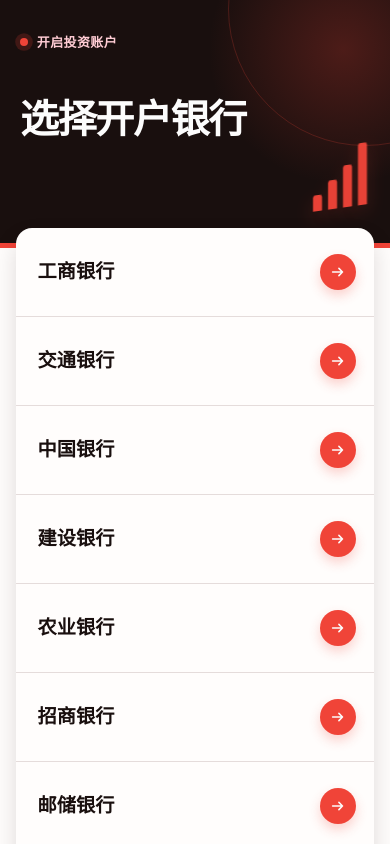
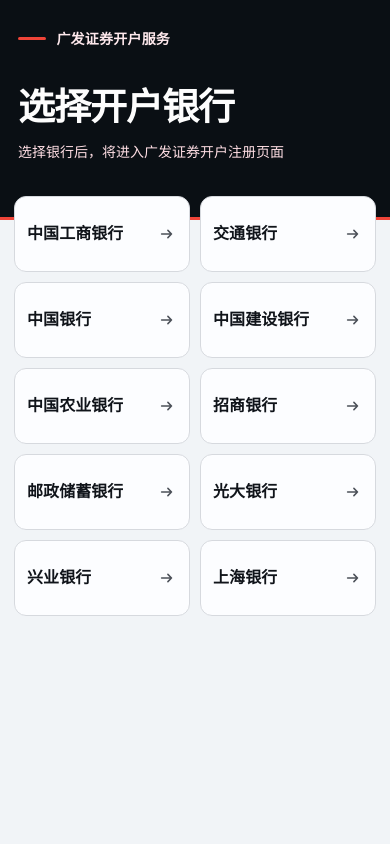
Before and after one commit to Glenn1Wang/link-card-static-site, a plain HTML site: page index.html in a window 390 px wide. Shown: the top 844 px of the page. Drawn offline with Linux system fonts and the light colour scheme.

Commit message:
Polish bank selection experience

```diff
--- a/app.js
+++ b/app.js
@@ -1,38 +1,58 @@
 (() => {
   "use strict";
 
+  const SKELETON_COUNT = 10;
+  const DEFAULT_TITLE = "选择开户银行";
+  const DEFAULT_LABEL = "广发证券开户服务";
+  const DEFAULT_DESCRIPTION = "选择银行后，将进入广发证券开户注册页面";
+
   const elements = {
     title: document.querySelector("#page-title"),
-    label: document.querySelector("#page-label"),
+    label: document.querySelector("#page-label-text"),
+    description: document.querySelector("#page-description"),
     metaDescription: document.querySelector("#meta-description"),
     list: document.querySelector("#bank-list"),
     status: document.querySelector("#page-status"),
     emptyState: document.querySelector("#empty-state"),
     errorState: document.querySelector("#error-state"),
+    retryButton: document.querySelector("#retry-button"),
     template: document.querySelector("#bank-template"),
   };
 
+  let activeRequest = 0;
+
+  elements.retryButton.addEventListener("click", loadConfig);
+  window.addEventListener("pageshow", clearNavigationState);
   loadConfig();
 
   async function loadConfig() {
+    const requestId = ++activeRequest;
+    showLoading();
+
     try {
       const response = await fetch("config.json", { cache: "no-cache" });
       if (!response.ok) throw new Error(`HTTP ${response.status}`);
 
-      renderPage(await response.json());
+      const config = await response.json();
+      if (requestId !== activeRequest) return;
+
+      renderPage(config);
     } catch {
-      showError();
+      if (requestId === activeRequest) showError();
     }
   }
 
   function renderPage(config) {
     const page = isRecord(config.page) ? config.page : {};
-    const title = displayText(page.title, "选择开户银行");
+    const title = displayText(page.title, DEFAULT_TITLE);
+    const label = displayText(page.label, DEFAULT_LABEL);
+    const description = displayText(page.description, DEFAULT_DESCRIPTION);
 
     document.title = title;
     elements.title.textContent = title;
-    elements.label.textContent = displayText(page.label, "开启投资账户");
-    elements.metaDescription.content = title;
+    elements.label.textContent = label;
+    elements.description.textContent = description;
+    elements.metaDescription.content = `${title}：${description}`;
     applyTheme(config.theme);
 
     const banks = Array.isArray(config.links)
@@ -40,19 +60,24 @@
       : [];
 
     elements.list.replaceChildren();
-    banks.forEach(renderBank);
+    banks.forEach((bank) => renderBank(bank, description));
     elements.list.setAttribute("aria-busy", "false");
+    elements.list.hidden = banks.length === 0;
     elements.status.hidden = true;
     elements.emptyState.hidden = banks.length > 0;
+    elements.errorState.hidden = true;
   }
 
-  function renderBank(bank, index) {
+  function renderBank(bank, description) {
     const listItem = elements.template.content.firstElementChild.cloneNode(true);
     const link = listItem.querySelector(".bank-link");
 
-    listItem.style.setProperty("--order", String(index));
     link.href = bank.url;
+    link.setAttribute("aria-label", `${bank.name}，${destinationText(description)}`);
     link.querySelector(".bank-name").textContent = bank.name;
+    link.addEventListener("click", () => link.classList.add("is-navigating"), {
+      once: true,
+    });
 
     if (bank.newTab) {
       link.target = "_blank";
@@ -61,6 +86,44 @@
     }
 
     elements.list.append(listItem);
+  }
+
+  function showLoading() {
+    elements.status.hidden = false;
+    elements.status.textContent = "正在加载银行…";
+    elements.emptyState.hidden = true;
+    elements.errorState.hidden = true;
+    elements.list.hidden = false;
+    elements.list.setAttribute("aria-busy", "true");
+    elements.list.replaceChildren(
+      ...Array.from({ length: SKELETON_COUNT }, createSkeleton),
+    );
+  }
+
+  function createSkeleton() {
+    const item = document.createElement("li");
+    item.className = "skeleton";
+    item.setAttribute("aria-hidden", "true");
+    return item;
+  }
+
+  function showError() {
+    elements.list.replaceChildren();
+    elements.list.setAttribute("aria-busy", "false");
+    elements.list.hidden = true;
+    elements.status.hidden = true;
+    elements.emptyState.hidden = true;
+    elements.errorState.hidden = false;
+  }
+
+  function clearNavigationState() {
+    document.querySelectorAll(".bank-link.is-navigating").forEach((link) => {
+      link.classList.remove("is-navigating");
+    });
+  }
+
+  function destinationText(description) {
+    return description.replace(/^选择银行后，?/, "").replace(/^将/, "");
   }
 
   function normalizeBank(value) {
@@ -78,14 +141,6 @@
     if (typeof theme.accent === "string" && /^#[0-9a-f]{6}$/i.test(theme.accent)) {
       document.documentElement.style.setProperty("--brand", theme.accent);
     }
-  }
-
-  function showError() {
-    elements.list.replaceChildren();
-    elements.list.setAttribute("aria-busy", "false");
-    elements.status.hidden = true;
-    elements.emptyState.hidden = true;
-    elements.errorState.hidden = false;
   }
 
   function displayText(value, fallback) {
--- a/config.json
+++ b/config.json
@@ -1,14 +1,15 @@
 {
   "page": {
     "title": "选择开户银行",
-    "label": "开启投资账户"
+    "label": "广发证券开户服务",
+    "description": "选择银行后，将进入广发证券开户注册页面"
   },
   "theme": {
     "accent": "#f04438"
   },
   "links": [
     {
-      "name": "工商银行",
+      "name": "中国工商银行",
       "url": "https://hd.gf.com.cn/kaihu/reservation/index.html?busiType=qrcode&ownerType=union&channel=unionicbc&managerPhone=18224019744&recommendNo=3601599&domain=zzkh.gf.com.cn",
       "newTab": false
     },
@@ -23,12 +24,12 @@
       "newTab": false
     },
     {
-      "name": "建设银行",
+      "name": "中国建设银行",
       "url": "https://hd.gf.com.cn/kaihu/reservation/index.html?busiType=qrcode&ownerType=union&channel=unionccb&managerPhone=13997288166&recommendNo=3601599&domain=zzkh.gf.com.cn",
       "newTab": false
     },
     {
-      "name": "农业银行",
+      "name": "中国农业银行",
       "url": "https://hd.gf.com.cn/kaihu/reservation/index.html?busiType=qrcode&ownerType=union&channel=unionabc&managerPhone=18189865992&recommendNo=3601599&domain=zzkh.gf.com.cn",
       "newTab": false
     },
@@ -38,7 +39,7 @@
       "newTab": false
     },
     {
-      "name": "邮储银行",
+      "name": "邮政储蓄银行",
       "url": "https://hd.gf.com.cn/kaihu/reservation/index.html?busiType=qrcode&ownerType=union&channel=unionpsbc&managerPhone=19102657602&recommendNo=3601599&domain=zzkh.gf.com.cn",
       "newTab": false
     },
--- a/index.html
+++ b/index.html
@@ -6,10 +6,10 @@
     <meta
       id="meta-description"
       name="description"
-      content="选择银行并进入开户链接"
+      content="选择开户银行，进入广发证券开户注册页面"
     />
     <meta name="color-scheme" content="light" />
-    <meta name="theme-color" content="#28181a" />
+    <meta name="theme-color" content="#202124" />
     <title>选择开户银行</title>
     <link rel="icon" href="favicon.svg" type="image/svg+xml" />
     <link rel="stylesheet" href="styles.css" />
@@ -18,15 +18,20 @@
   <body>
     <main class="app-shell">
       <header class="hero" aria-labelledby="page-title">
-        <p id="page-label" class="page-label">开启投资账户</p>
-        <h1 id="page-title">选择开户银行</h1>
+        <div class="hero-content">
+          <p id="page-label" class="brand-lockup">
+            <span class="brand-rule" aria-hidden="true"></span>
+            <span id="page-label-text">广发证券开户服务</span>
+          </p>
 
-        <div class="growth-mark" aria-hidden="true">
-          <span></span>
-          <span></span>
-          <span></span>
-          <span></span>
+          <div class="hero-copy">
+            <h1 id="page-title">选择开户银行</h1>
+            <p id="page-description" class="page-description">
+              选择银行后，将进入广发证券开户注册页面
+            </p>
+          </div>
         </div>
+
       </header>
 
       <section class="bank-picker" aria-labelledby="bank-picker-title">
@@ -37,13 +42,23 @@
           <li class="skeleton" aria-hidden="true"></li>
           <li class="skeleton" aria-hidden="true"></li>
           <li class="skeleton" aria-hidden="true"></li>
+          <li class="skeleton" aria-hidden="true"></li>
+          <li class="skeleton" aria-hidden="true"></li>
+          <li class="skeleton" aria-hidden="true"></li>
+          <li class="skeleton" aria-hidden="true"></li>
+          <li class="skeleton" aria-hidden="true"></li>
+          <li class="skeleton" aria-hidden="true"></li>
+          <li class="skeleton" aria-hidden="true"></li>
         </ul>
 
         <div id="empty-state" class="state-message" role="status" hidden>
           暂无可选银行
         </div>
+
         <div id="error-state" class="state-message state-message--error" role="alert" hidden>
-          页面加载失败，请稍后重试
+          <strong>银行列表加载失败</strong>
+          <span>请检查网络后重新加载</span>
+          <button id="retry-button" class="retry-button" type="button">重新加载</button>
         </div>
       </section>
     </main>
--- a/styles.css
+++ b/styles.css
@@ -1,19 +1,30 @@
 :root {
   color-scheme: light;
-  --canvas: oklch(0.955 0.008 25);
-  --surface: oklch(0.995 0.003 25);
-  --ink: oklch(0.18 0.018 25);
-  --muted: oklch(0.48 0.018 25);
-  --line: oklch(0.9 0.01 25);
+  --canvas: oklch(0.965 0.005 255);
+  --surface: oklch(0.995 0.002 255);
+  --surface-hover: oklch(0.978 0.008 25);
+  --ink: oklch(0.19 0.014 255);
+  --ink-soft: oklch(0.43 0.014 255);
+  --line: oklch(0.885 0.008 255);
+  --hero: oklch(0.165 0.014 255);
   --brand: #f04438;
-  --brand-strong: color-mix(in oklch, var(--brand) 72%, var(--ink));
-  --brand-soft: color-mix(in oklch, var(--brand) 13%, var(--surface));
-  --brand-glow: color-mix(in oklch, var(--brand) 24%, transparent);
-  --danger: oklch(0.53 0.18 28);
-  --white: oklch(0.99 0 0);
-  --shadow-color: oklch(0.18 0.018 25 / 0.14);
+  --brand-strong: color-mix(in oklch, var(--brand) 78%, var(--ink));
+  --brand-soft: color-mix(in oklch, var(--brand) 8%, var(--surface));
+  --danger: oklch(0.5 0.19 28);
+  --white: oklch(0.995 0 0);
+  --shadow-shell: 0 1.5rem 4rem oklch(0.17 0.012 255 / 0.16);
+  --radius-panel: 1rem;
+  --radius-control: 0.75rem;
   --ease-out: cubic-bezier(0.22, 1, 0.36, 1);
-  font-family: "HarmonyOS Sans SC", MiSans, "PingFang SC", "Microsoft YaHei", sans-serif;
+  font-family:
+    system-ui,
+    -apple-system,
+    BlinkMacSystemFont,
+    "Segoe UI",
+    "PingFang SC",
+    "Microsoft YaHei UI",
+    "Microsoft YaHei",
+    sans-serif;
 }
 
 * {
@@ -21,7 +32,6 @@
 }
 
 html {
-  min-width: 20rem;
   background: var(--canvas);
 }
 
@@ -31,9 +41,13 @@
   margin: 0;
   color: var(--ink);
   background: var(--canvas);
+  text-rendering: optimizeLegibility;
+  -webkit-font-smoothing: antialiased;
 }
 
+button,
 a {
+  font: inherit;
   -webkit-tap-highlight-color: transparent;
 }
 
@@ -42,196 +56,165 @@
   min-height: 100vh;
   min-height: 100dvh;
   margin-inline: auto;
-  background: var(--surface);
+  background: var(--canvas);
 }
 
 .hero {
   position: relative;
-  min-height: 15.5rem;
-  padding: 2rem 1.25rem 3.75rem;
+  min-height: 13.75rem;
+  padding: 1.75rem 1.125rem 3.5rem;
   overflow: hidden;
   color: var(--white);
-  background:
-    radial-gradient(circle at 88% 20%, var(--brand-glow), transparent 34%),
-    var(--ink);
-}
-
-.hero::before {
-  position: absolute;
-  top: -8rem;
-  right: -7rem;
-  width: 17rem;
-  height: 17rem;
-  content: "";
-  border: 1px solid color-mix(in oklch, var(--brand) 22%, transparent);
-  border-radius: 50%;
+  background: var(--hero);
 }
 
 .hero::after {
   position: absolute;
   inset: auto 0 0;
-  height: 0.3rem;
+  height: 0.2rem;
   content: "";
   background: var(--brand);
 }
 
-.page-label {
+.hero-content {
+  position: relative;
+  z-index: 1;
+  display: flex;
+  min-height: 8.5rem;
+  flex-direction: column;
+  justify-content: space-between;
+  animation: hero-settle 420ms var(--ease-out) both;
+}
+
+.brand-lockup {
   display: flex;
   align-items: center;
-  gap: 0.55rem;
-  margin: 0 0 3rem;
-  color: color-mix(in oklch, var(--white) 72%, var(--brand));
-  font-size: 0.8125rem;
+  gap: 0.65rem;
+  margin: 0;
+  color: color-mix(in oklch, var(--white) 88%, var(--brand));
+  font-size: 0.875rem;
   font-weight: 600;
-  letter-spacing: 0.03em;
+  letter-spacing: 0.015em;
 }
 
-.page-label::before {
-  width: 0.5rem;
-  height: 0.5rem;
-  content: "";
+.brand-rule {
+  width: 1.75rem;
+  height: 0.1875rem;
   background: var(--brand);
-  border-radius: 50%;
-  box-shadow: 0 0 0 0.3rem color-mix(in oklch, var(--brand) 18%, transparent);
+  border-radius: 999px;
+}
+
+.hero-copy {
+  display: grid;
+  gap: 0.85rem;
+  max-width: 23rem;
 }
 
 h1 {
-  position: relative;
-  z-index: 1;
   margin: 0;
-  font-size: clamp(2.25rem, 10vw, 3.25rem);
-  font-weight: 700;
-  letter-spacing: -0.035em;
-  line-height: 1.08;
+  font-size: clamp(2.15rem, 9.5vw, 3.35rem);
+  font-weight: 750;
+  letter-spacing: -0.028em;
+  line-height: 1.12;
   text-wrap: balance;
-  white-space: nowrap;
 }
 
-.growth-mark {
-  position: absolute;
-  right: 1.5rem;
-  bottom: 2.5rem;
-  display: flex;
-  align-items: flex-end;
-  gap: 0.38rem;
-  height: 4rem;
-  opacity: 0.96;
-  transform: skewY(-8deg);
-}
-
-.growth-mark span {
-  width: 0.55rem;
-  background: var(--brand);
-  border-radius: 0.15rem 0.15rem 0 0;
-  box-shadow: 0 0.4rem 1.1rem color-mix(in oklch, var(--brand) 20%, transparent);
-  transform-origin: bottom;
-  animation: grow 520ms var(--ease-out) both;
-}
-
-.growth-mark span:nth-child(1) {
-  height: 1rem;
-}
-
-.growth-mark span:nth-child(2) {
-  height: 1.8rem;
-  animation-delay: 55ms;
-}
-
-.growth-mark span:nth-child(3) {
-  height: 2.65rem;
-  animation-delay: 110ms;
-}
-
-.growth-mark span:nth-child(4) {
-  height: 3.85rem;
-  animation-delay: 165ms;
+.page-description {
+  max-width: 25em;
+  margin: 0;
+  color: color-mix(in oklch, var(--white) 82%, var(--brand));
+  font-size: 0.875rem;
+  font-weight: 400;
+  line-height: 1.7;
+  text-wrap: pretty;
 }
 
 .bank-picker {
   position: relative;
   z-index: 2;
-  margin-top: -1.25rem;
-  padding: 0 1rem 2rem;
+  margin-top: -1.5rem;
+  padding: 0 0.875rem 1.75rem;
 }
 
 .page-status {
   margin: 0;
   padding: 1rem;
-  color: var(--muted);
+  color: var(--ink-soft);
   font-size: 0.875rem;
   text-align: center;
 }
 
 .bank-list {
+  display: grid;
+  grid-template-columns: repeat(2, minmax(0, 1fr));
+  gap: 0.625rem;
   margin: 0;
   padding: 0;
-  overflow: hidden;
-  background: var(--surface);
-  border-radius: 1rem;
-  box-shadow: 0 0.75rem 1.5rem var(--shadow-color);
   list-style: none;
+  animation: list-settle 420ms 70ms var(--ease-out) both;
 }
 
 .bank-item {
   min-width: 0;
-  animation: settle 360ms var(--ease-out) both;
-  animation-delay: calc(var(--order, 0) * 45ms);
-}
-
-.bank-item + .bank-item {
-  border-top: 1px solid var(--line);
 }
 
 .bank-link {
   display: flex;
+  min-height: 4.75rem;
+  padding: 0.875rem 0.75rem;
   align-items: center;
   justify-content: space-between;
-  gap: 1rem;
-  min-height: 5.5rem;
-  padding: 1rem 1.125rem 1rem 1.35rem;
+  gap: 0.35rem;
   color: var(--ink);
+  background: var(--surface);
+  border: 1px solid var(--line);
+  border-radius: var(--radius-control);
   text-decoration: none;
   transition:
-    color 180ms ease,
-    background-color 180ms ease,
-    transform 120ms ease;
+    color 180ms var(--ease-out),
+    background-color 180ms var(--ease-out),
+    border-color 180ms var(--ease-out),
+    transform 140ms var(--ease-out);
 }
 
 .bank-link:hover {
   color: var(--brand-strong);
   background: var(--brand-soft);
+  border-color: color-mix(in oklch, var(--brand) 34%, var(--line));
 }
 
-.bank-link:active {
-  transform: scale(0.99);
+.bank-link:active,
+.bank-link.is-navigating {
+  transform: translateY(1px) scale(0.992);
 }
 
-.bank-link:focus-visible {
-  color: var(--ink);
-  background: var(--brand-soft);
+.bank-link:focus-visible,
+.retry-button:focus-visible {
   outline: 3px solid var(--brand-strong);
-  outline-offset: -3px;
+  outline-offset: 2px;
 }
 
 .bank-name {
   min-width: 0;
-  font-size: clamp(1.05rem, 5vw, 1.2rem);
-  font-weight: 650;
-  line-height: 1.4;
-  text-wrap: pretty;
+  overflow: hidden;
+  font-size: clamp(0.92rem, 4.1vw, 1.05rem);
+  font-weight: 600;
+  letter-spacing: 0.005em;
+  line-height: 1.35;
+  text-overflow: ellipsis;
+  white-space: nowrap;
 }
 
 .bank-arrow {
   display: grid;
-  flex: 0 0 2.25rem;
-  width: 2.25rem;
-  height: 2.25rem;
+  flex: 0 0 1.25rem;
+  width: 1.25rem;
+  height: 1.25rem;
   place-items: center;
-  color: var(--white);
-  background: var(--brand);
-  border-radius: 50%;
-  box-shadow: 0 0.35rem 0.7rem color-mix(in oklch, var(--brand) 24%, transparent);
-  transition: transform 180ms var(--ease-out);
+  color: var(--ink-soft);
+  transition:
+    color 180ms var(--ease-out),
+    transform 180ms var(--ease-out);
 }
 
 .bank-arrow svg {
@@ -246,12 +229,14 @@
 }
 
 .bank-link:hover .bank-arrow,
-.bank-link:focus-visible .bank-arrow {
+.bank-link:focus-visible .bank-arrow,
+.bank-link.is-navigating .bank-arrow {
+  color: var(--brand-strong);
   transform: translateX(0.2rem);
 }
 
 .skeleton {
-  height: 5.25rem;
+  min-height: 4.75rem;
   background: linear-gradient(
     90deg,
     var(--surface) 0%,
@@ -259,22 +244,56 @@
     var(--surface) 100%
   );
   background-size: 220% 100%;
+  border: 1px solid var(--line);
+  border-radius: var(--radius-control);
   animation: shimmer 1.1s linear infinite;
 }
 
-.skeleton + .skeleton {
-  border-top: 1px solid var(--line);
-}
-
 .state-message {
-  padding: 2rem 1rem;
-  color: var(--muted);
+  display: grid;
+  justify-items: center;
+  gap: 0.5rem;
+  margin: 0;
+  padding: 2.5rem 1.25rem;
+  color: var(--ink-soft);
+  background: var(--surface);
+  border-radius: var(--radius-control);
   font-size: 0.9375rem;
   text-align: center;
 }
 
+.state-message strong {
+  color: var(--ink);
+  font-size: 1rem;
+  font-weight: 650;
+}
+
 .state-message--error {
-  color: var(--danger);
+  color: color-mix(in oklch, var(--danger) 76%, var(--ink));
+}
+
+.retry-button {
+  min-height: 2.75rem;
+  margin-top: 0.75rem;
+  padding: 0.65rem 1.1rem;
+  color: var(--white);
+  background: var(--brand-strong);
+  border: 0;
+  border-radius: 999px;
+  font-size: 0.875rem;
+  font-weight: 650;
+  cursor: pointer;
+  transition:
+    background-color 180ms var(--ease-out),
+    transform 140ms var(--ease-out);
+}
+
+.retry-button:hover {
+  background: var(--brand);
+}
+
+.retry-button:active {
+  transform: translateY(1px) scale(0.985);
 }
 
 .noscript-message {
@@ -305,15 +324,15 @@
   border: 0;
 }
 
-@keyframes grow {
+@keyframes hero-settle {
   from {
-    transform: scaleY(0.18);
+    transform: translateY(0.35rem);
   }
 }
 
-@keyframes settle {
+@keyframes list-settle {
   from {
-    transform: translateY(0.4rem);
+    transform: translateY(0.45rem);
   }
 }
 
@@ -323,55 +342,94 @@
   }
 }
 
+@media (max-width: 22rem) {
+  .hero {
+    padding-inline: 1rem;
+  }
+
+  .bank-picker {
+    padding-inline: 0.75rem;
+  }
+
+  .bank-list {
+    gap: 0.5rem;
+  }
+
+  .bank-link {
+    padding-inline: 0.625rem;
+  }
+
+  .bank-name {
+    font-size: 0.875rem;
+  }
+}
+
 @media (min-width: 48rem) {
   body {
     display: grid;
     min-height: 100vh;
-    padding: clamp(2rem, 6vw, 5rem);
+    padding: clamp(1.5rem, 4vw, 3.5rem);
     place-items: center;
   }
 
   .app-shell {
     display: grid;
-    grid-template-columns: minmax(0, 0.88fr) minmax(24rem, 1.12fr);
-    width: min(100%, 62rem);
-    min-height: min(38rem, calc(100vh - 4rem));
+    grid-template-columns: minmax(0, 0.88fr) minmax(28rem, 1.12fr);
+    width: min(100%, 68rem);
+    min-height: min(40rem, calc(100vh - 3rem));
     overflow: hidden;
-    border-radius: 1rem;
-    box-shadow: 0 2rem 5rem oklch(0.18 0.018 25 / 0.18);
+    background: var(--surface);
+    border-radius: var(--radius-panel);
+    box-shadow: var(--shadow-shell);
   }
 
   .hero {
     display: flex;
-    min-height: 38rem;
-    padding: 3.25rem 3rem;
-    flex-direction: column;
+    min-height: 40rem;
+    padding: 3.25rem 2.75rem;
+    align-items: stretch;
   }
 
-  .page-label {
-    margin-bottom: 0;
+  .hero-content {
+    min-height: 100%;
+  }
+
+  .hero-copy {
+    margin-block: auto;
   }
 
   h1 {
-    margin-block: auto;
-    white-space: normal;
+    font-size: clamp(3rem, 4.2vw, 4.35rem);
   }
 
-  .growth-mark {
-    right: 3rem;
-    bottom: 3.25rem;
+  .page-description {
+    font-size: 0.9375rem;
   }
 
   .bank-picker {
     display: flex;
     margin-top: 0;
-    padding: 3rem;
+    padding: clamp(2rem, 4vw, 3.5rem);
     align-items: center;
     background: var(--surface);
   }
 
   .bank-list {
     width: 100%;
+    gap: 0.75rem;
+  }
+
+  .bank-link,
+  .skeleton {
+    min-height: 4.25rem;
+  }
+
+  .bank-link {
+    padding-inline: 1rem;
+  }
+
+  .bank-name {
+    font-size: 1rem;
   }
 
   .state-message {
```
Also changed, not shown: favicon.svg, 2 other files.
